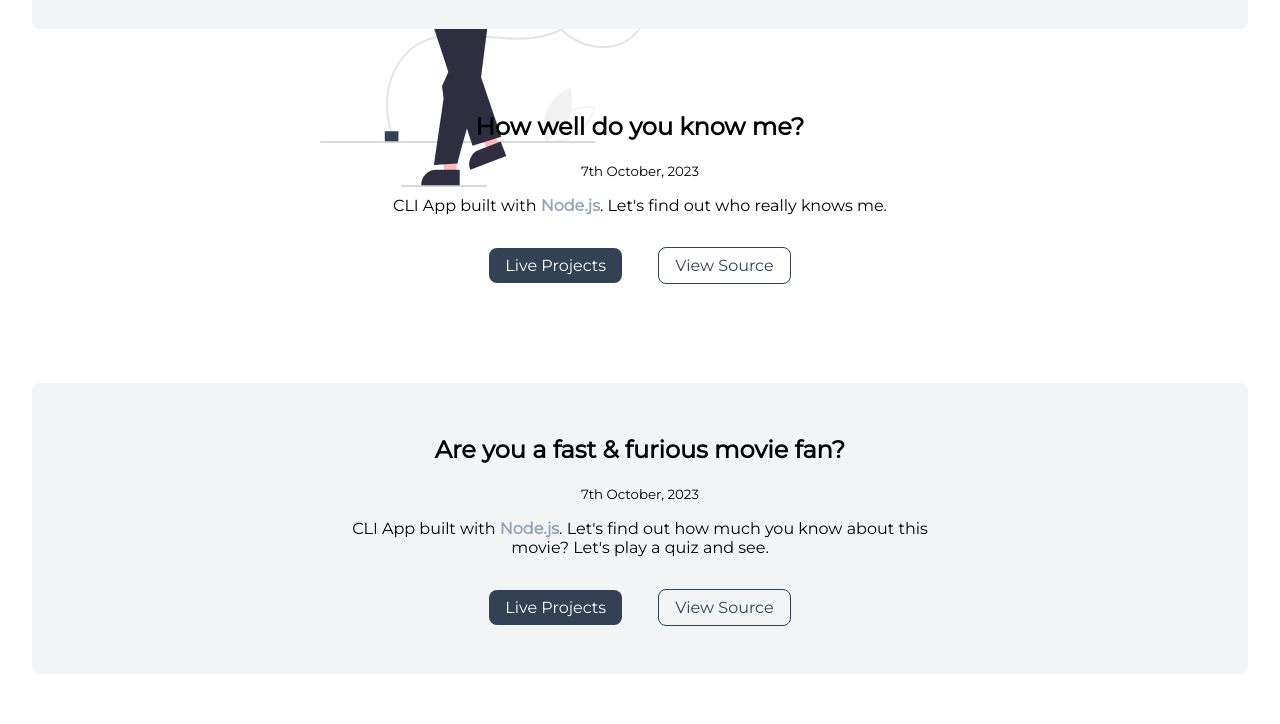
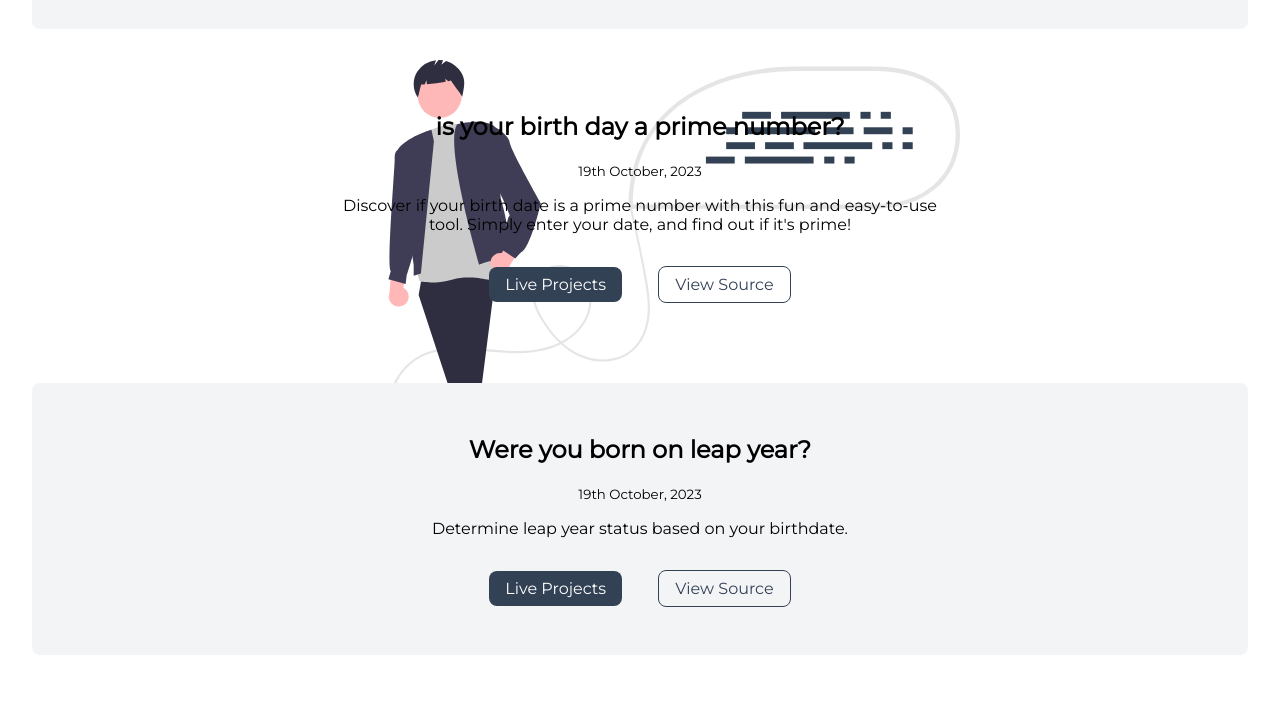
Before and after one commit to Nsuyash/First-Portfolio, a plain HTML site: page project.html in a window 1280 px wide. Shown: the part 914-1638 px from the top of the page. Drawn offline with Linux system fonts and the light colour scheme.

Commit message:
Work in progress

```diff
--- a/project.html
+++ b/project.html
@@ -60,10 +60,35 @@
                         <a class="link primary-link" href="https://exquisite-sorbet-fd78ff.netlify.app/">Live
                             Projects</a>
                         <a class="link secondary-link" href="https://github.com/Nsuyash/Minion-Speak-Translator">View
+                        Source</a>
+                    </div>
+                </section>
+            </li>
+            <li>
+                <section class="section">
+                    <div class="container container-center">
+                        <h2>is your birth day a prime number?</h2>
+                        <small>19th October, 2023</small>
+                        <p>Discover if your birth date is a prime number with this fun and easy-to-use tool. Simply enter your date, and find out if it's prime!</p>
+                        <a class="link primary-link" href="https://vermillion-shortbread-d2c65f.netlify.app/">Live
+                            Projects</a>
+                        <a class="link secondary-link" href="https://github.com/nsuyash/BirthdayPrime">View
                             Source</a>
+                    </div>
+                </section>
             </li>
-            </div>
-            </section>
+            <li>
+                <section class="section ow">
+                    <div class="container container-center">
+                        <h2>Were you born on leap year?</h2>
+                        <small>19th October, 2023</small>
+                        <p>Determine leap year status based on your birthdate.</p>
+                        <a class="link primary-link" href="https://magenta-tanuki-c77973.netlify.app/">Live
+                            Projects</a>
+                        <a class="link secondary-link" href="https://github.com/nsuyash/LeapYear">View
+                        Source</a>
+                    </div>
+                </section>
             </li>
             <li>
                 <section class="section">
@@ -95,9 +120,9 @@
                             Projects</a>
                         <a class="link secondary-link" href="https://github.com/Nsuyash/My-Second-CLA-App">View
                             Source</a>
+                    </div>
+                </section>
             </li>
-            </div>
-            </section>
         </ul>
         <br>
     </main>
@@ -106,13 +131,16 @@
         <div class="content">Connect Social Media</div>
         <ul class="social-link list-non-bullet">
             <li class="list-item-inline">
-                <a class="links" href="https://www.linkedin.com/in/acefitboy/"><img  id="connect-section"   src="/images/linkedin.png" /></a>
+                <a class="links" href="https://www.linkedin.com/in/acefitboy/"><img id="connect-section"
+                        src="/images/linkedin.png" /></a>
             </li>
             <li class="list-item-inline">
-                <a class="links" href="https://www.github.com/Nsuyash"><img  id="connect-section"   src="/images/github.png" /></a>
+                <a class="links" href="https://www.github.com/Nsuyash"><img id="connect-section"
+                        src="/images/github.png" /></a>
             </li>
             <li class="list-item-inline">
-                <a class="links" href="https://twitter.com/acefitboy"><img style="border-radius: 1rem;" id="connect-section"   src="images/twitter1..jpeg" /></a>
+                <a class="links" href="https://twitter.com/acefitboy"><img style="border-radius: 1rem;"
+                        id="connect-section" src="images/twitter1..jpeg" /></a>
             </li>
         </ul>
     </footer>
```
